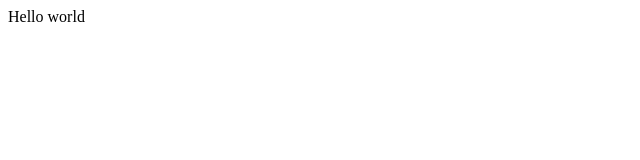
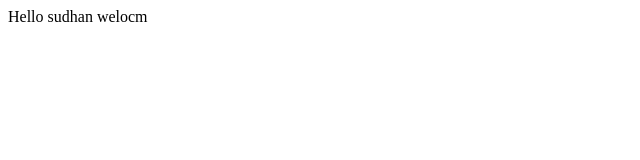
Before and after one commit to chandanmaka/Git_session_2, a plain HTML site: page index.html in a window 1280 px wide. Shown: the full height of the page, 0-640 px from the left. Drawn offline with Linux system fonts and the light colour scheme.

Commit message:
added by sudhan

```diff
--- a/index.html
+++ b/index.html
@@ -7,6 +7,6 @@
     <title>Document</title>
 </head>
 <body>
-    Hello world
+    Hello sudhan welocm
 </body>
 </html>
```
